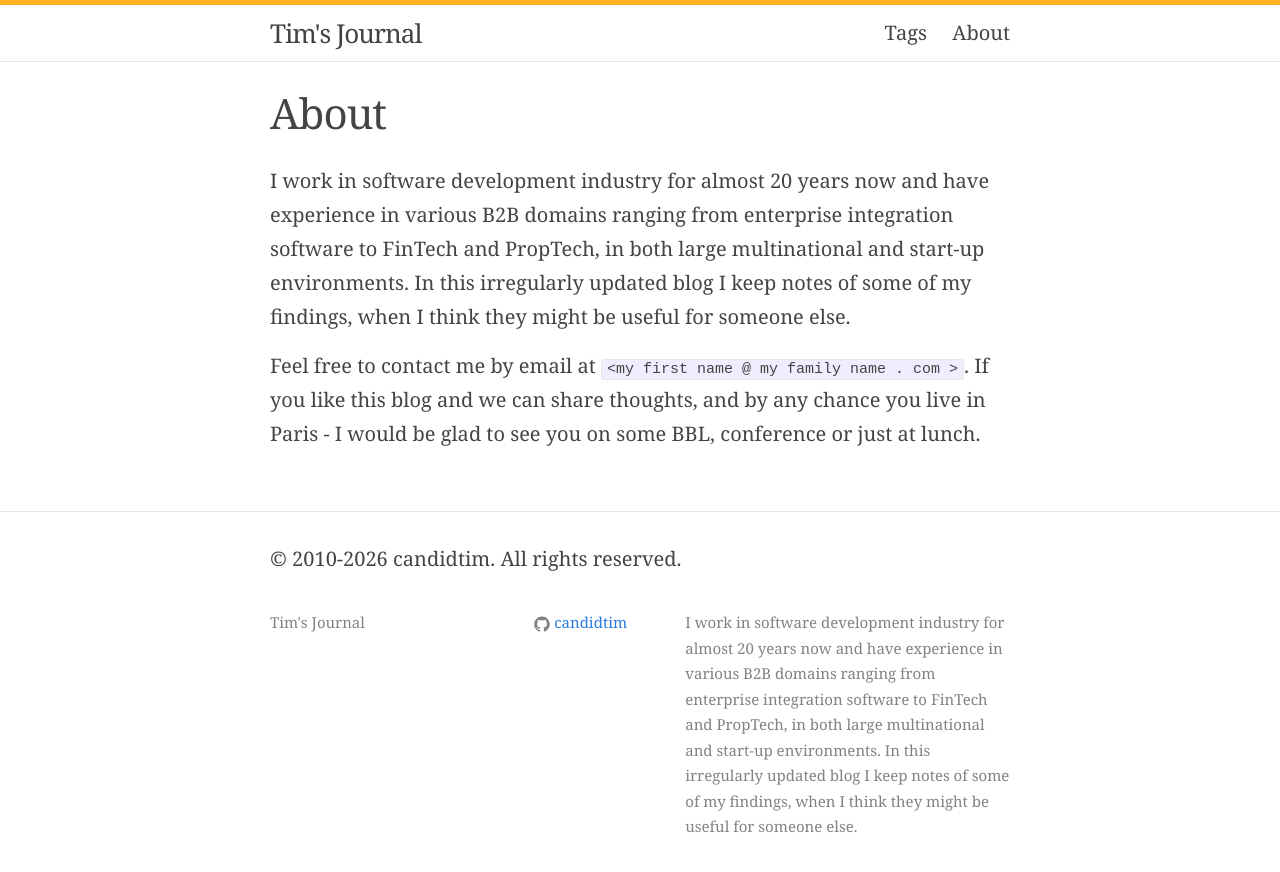
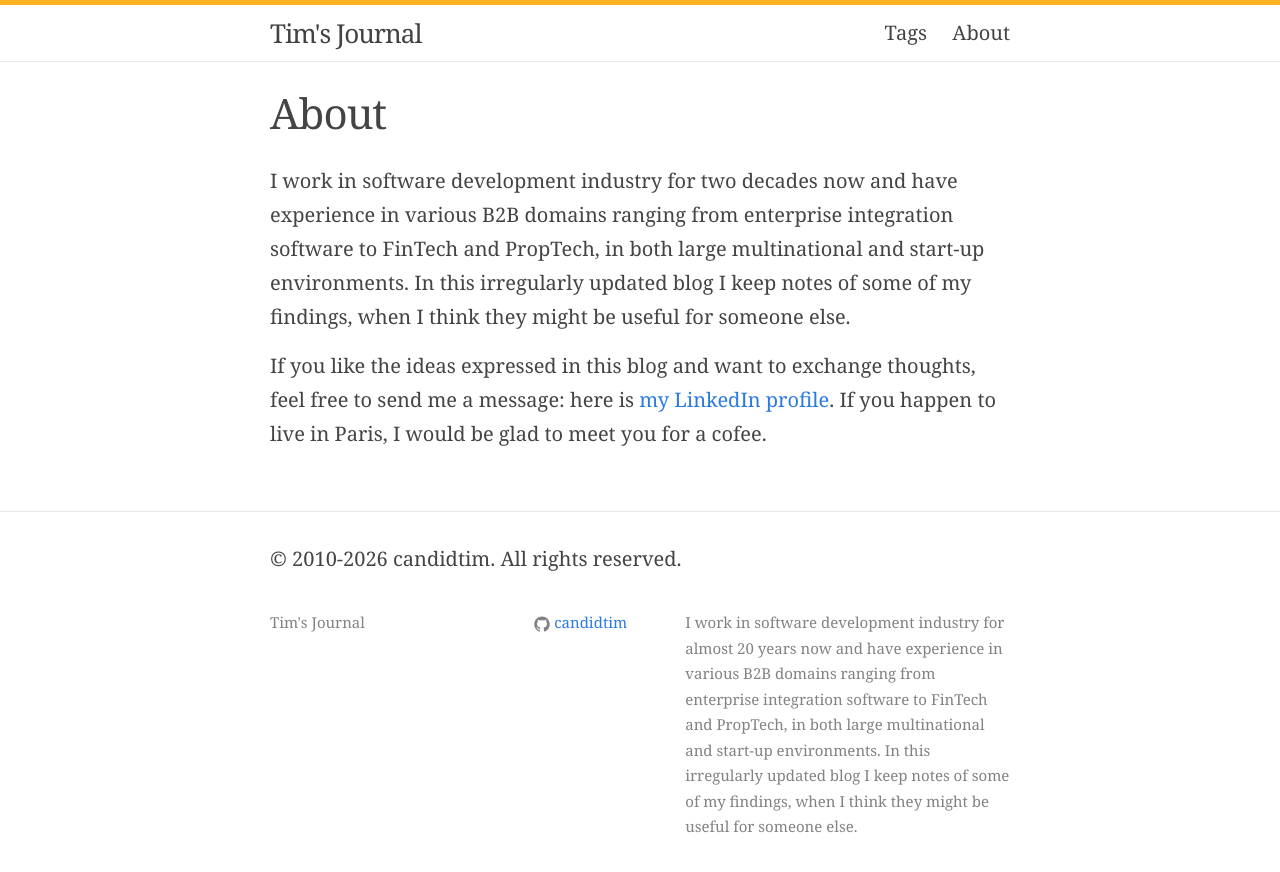
Before and after one commit to candidtim/candidtim.github.io, a Jekyll site: the page built from about.md, in a window 1280 px wide. Shown: the top 872 px of the page. Built offline with Jekyll 4.4.1, drawn with Linux system fonts in a browser that asks for light colours.

Commit message:
Updated 'About' section

```diff
--- a/about.md
+++ b/about.md
@@ -4,12 +4,13 @@ title: About
 permalink: /about/
 ---
 
-I work in software development industry for almost 20 years now and have
+I work in software development industry for two decades now and have
 experience in various B2B domains ranging from enterprise integration
 software to FinTech and PropTech, in both large multinational and start-up
 environments. In this irregularly updated blog I keep notes of some of my
 findings, when I think they might be useful for someone else.
 
-Feel free to contact me by email at `<my first name @ my family name . com >`.
-If you like this blog and we can share thoughts, and by any chance you live in
-Paris - I would be glad to see you on some BBL, conference or just at lunch.
+If you like the ideas expressed in this blog and want to exchange thoughts,
+feel free to send me a message: here is
+[my LinkedIn profile](https://www.linkedin.com/in/trubeko/). If you happen to
+live in Paris, I would be glad to meet you for a cofee.
```
